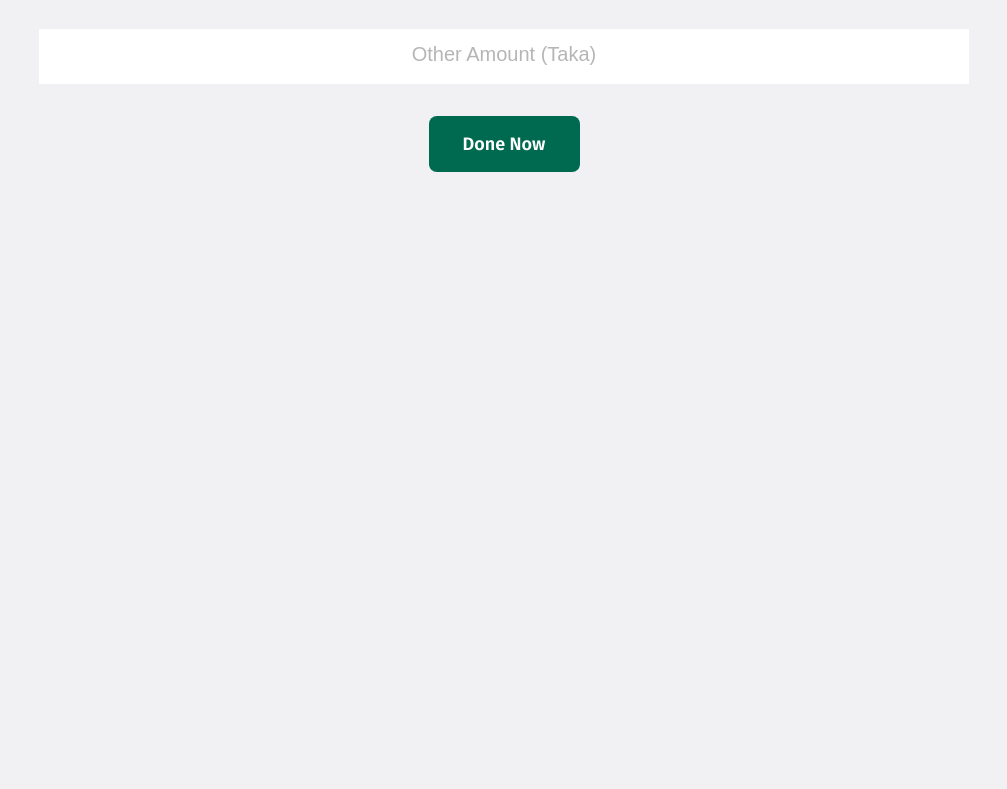
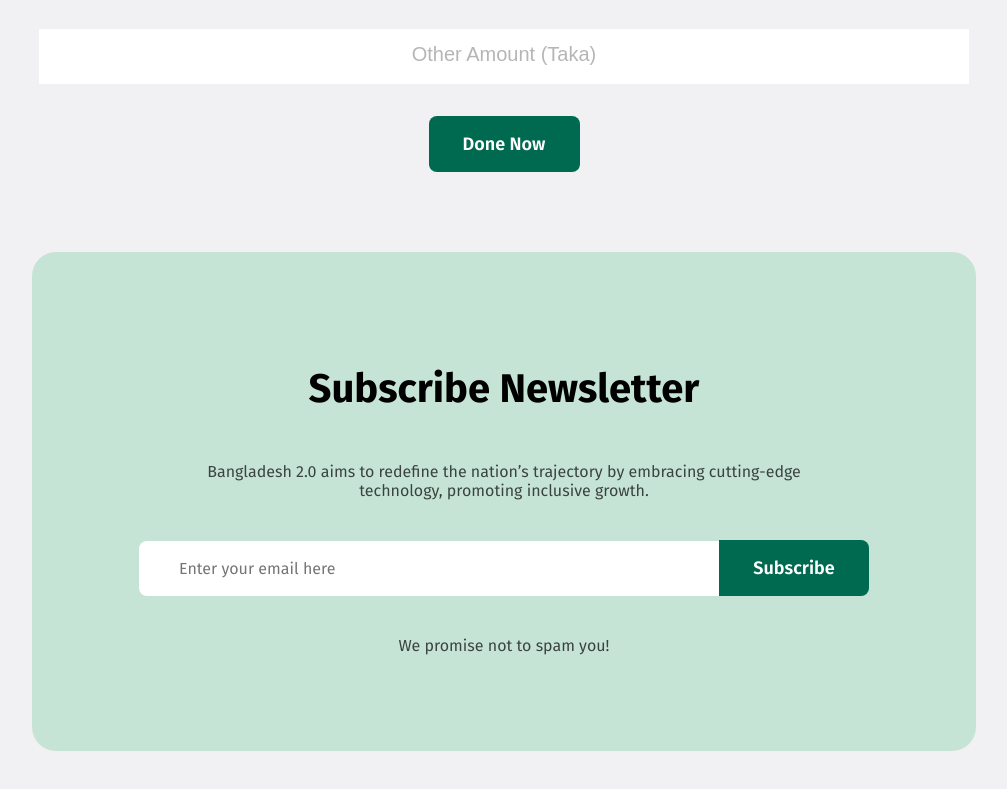
Before and after one commit to Arman3747/Assignment_01, a plain HTML site: page index.html in a window 1280 px wide. Shown: the part 3645-4434 px from the top of the page, without its empty margins (136-1143 px from the left). Before the commit the page ends 3905 px from the top, so only its background shows below. Drawn offline with Linux system fonts and the light colour scheme.

Commit message:
Subscribe Newsletter added

```diff
--- a/assets/styles.css
+++ b/assets/styles.css
@@ -357,3 +357,89 @@
 
     margin-bottom: 80px;
 }
+
+/* subscribe_newsletter */
+
+.subscribe_newsletter{
+
+    margin-left: 160px;
+    margin-right: 160px;
+
+    padding: 80px 100px;
+    border-radius: 24px;
+
+    background-color: #C6E4D6;
+
+    display: flex;
+    align-items: center;
+    flex-direction: column;
+
+
+    margin-bottom: 80px;
+}
+
+.subscribe_newsletter>h1{
+    font-size: 40px;
+    font-weight: 700;
+
+    columns: #0E0E0E;
+
+
+}
+
+.subscribe_newsletter>p{
+
+    font-size: 16px;
+    font-weight: 400;
+    columns: #0E0E0E;
+    opacity: 70%;
+    max-width: 622px;
+    text-align: center;
+}
+
+.subscribe_newsletter>form{
+
+    margin-top: 24px;
+    margin-bottom: 24px;
+
+}
+
+.subscribe_newsletter form input[type="email"]{
+    background-color: #FFFFFF;
+
+    min-width: 500px;
+    border: none;
+
+    padding: 18px 40px;
+    font-family: "Fira Sans", serif;
+
+    font-size: 16px;
+    color: rgba(14, 14, 14,0.3);
+    /* opacity: 30%; */
+
+    border-top-left-radius: 8px 8px;
+    border-bottom-left-radius: 8px 8px;
+
+
+
+
+}
+
+.subscribe_newsletter form input[type="submit"]{
+
+    min-width: 150px;
+    border:none;
+
+    padding: 17px 34px;
+    font-family: "Fira Sans", serif;
+
+    font-size: 18px;
+    font-weight: 600;
+    background-color: #006A50;
+    color: #FFFFFF;
+
+    border-top-right-radius: 8px 8px;
+    border-bottom-right-radius: 8px 8px;
+
+
+}
--- a/index.html
+++ b/index.html
@@ -106,6 +106,26 @@
             <button>Done Now</button>
         </Section>
 
+        <section class="subscribe_newsletter">
+
+            <h1>Subscribe Newsletter</h1>
+            <p>Bangladesh 2.0 aims to redefine the nation’s trajectory by embracing cutting-edge technology, promoting inclusive growth.</p>
+            <!-- <form action="">
+                <input type="email" name="" id="" placeholder="Enter your email here">
+                <button>Subscribe</button>
+            </form> -->
+            <form action="">
+                <label>
+                    <input type="email" placeholder="Enter your email here" value="" name="" title="" /></label><input type="submit"  value="Subscribe" />
+            </form>
+
+
+
+
+            <p>We promise not to spam you!</p>
+
+        </section>
+
     </main>
 
     <footer>
```
